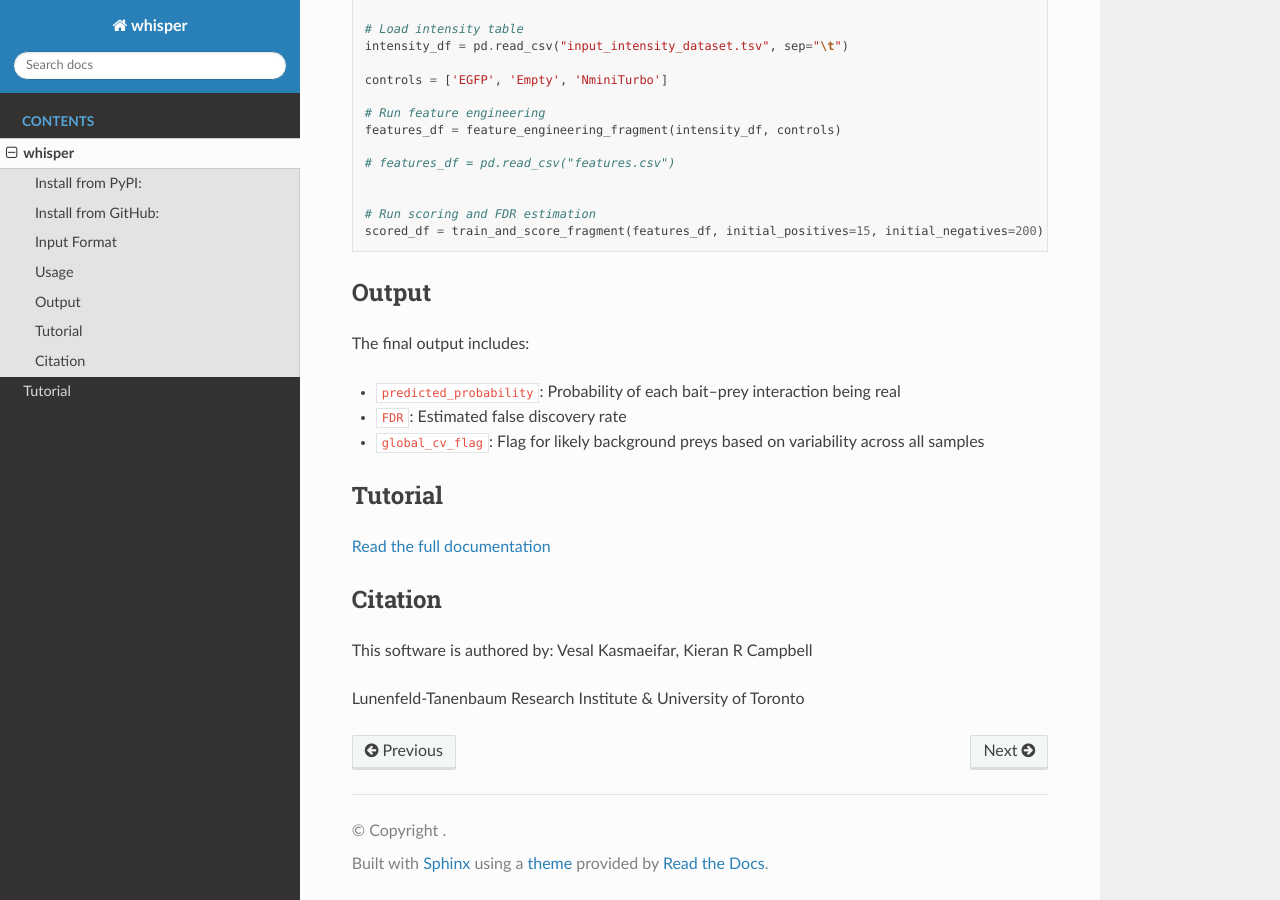
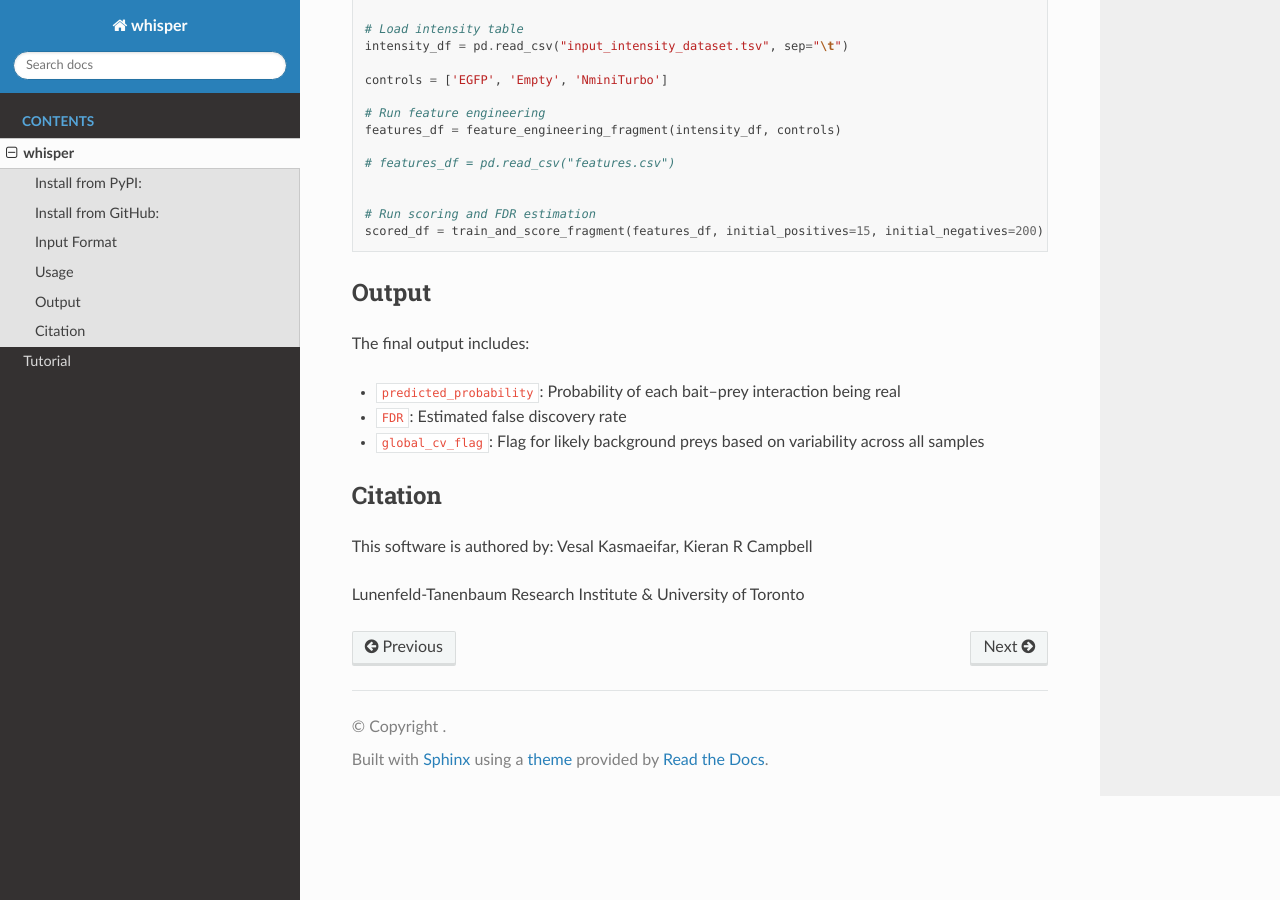
Before and after one commit to camlab-bioml/whisper, a Sphinx documentation site: the page built from docs/readme.md, in a window 1280 px wide and 900 px high, scrolled down 1708 px. Built offline with Sphinx 7.4.7 and the Read the Docs theme 3.1.0, drawn with Linux system fonts in a browser that asks for light colours.

Commit message:
rtd  update

```diff
--- a/docs/readme.md
+++ b/docs/readme.md
@@ -104,10 +103,6 @@ The final output includes:
 - `FDR`: Estimated false discovery rate
 - `global_cv_flag`: Flag for likely background preys based on variability across all samples
 
-## Tutorial
-
-[Read the full documentation](https://whisper.readthedocs.io/en/latest/)
-
 
 ## Citation
 
```
Also changed, not shown: other parts of docs/readme.md (+0 -1 lines), 5 other files.
